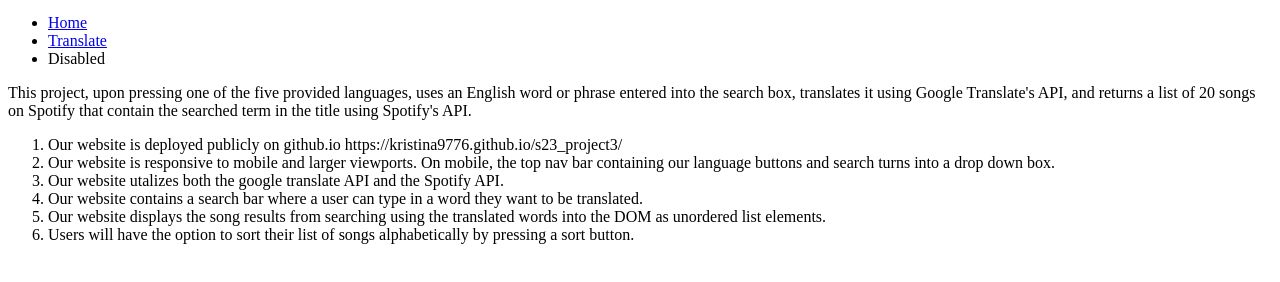
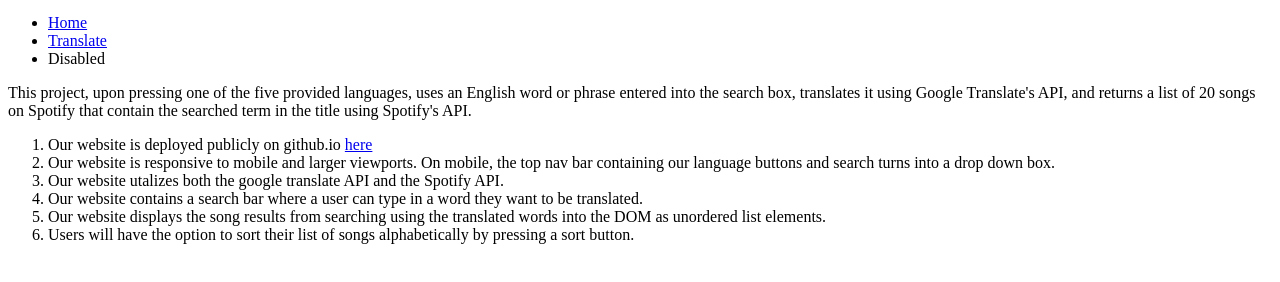
Before and after one commit to Kristina9776/s23_project3, a plain HTML site: page report.html in a window 1280 px wide. Shown: the part 46-328 px from the top of the page. Drawn offline with Linux system fonts and the light colour scheme; files that its build step writes are made by us from their sources.

Commit message:
last time

```diff
--- a/report.html
+++ b/report.html
@@ -33,7 +33,8 @@
         and returns a list of 20 songs on Spotify that contain the searched term in the title using Spotify's
         API.</p>
     <ol>
-        <li>Our website is deployed publicly on github.io https://kristina9776.github.io/s23_project3/</li>
+        <li>Our website is deployed publicly on github.io <a
+                href="https://kristina9776.github.io/s23_project3/">here</a></li>
         <li>Our website is responsive to mobile and larger viewports. On mobile, the top nav bar containing our language
             buttons and search turns into a drop down box.</li>
         <li>Our website utalizes both the google translate API and the Spotify API.</li>
```
